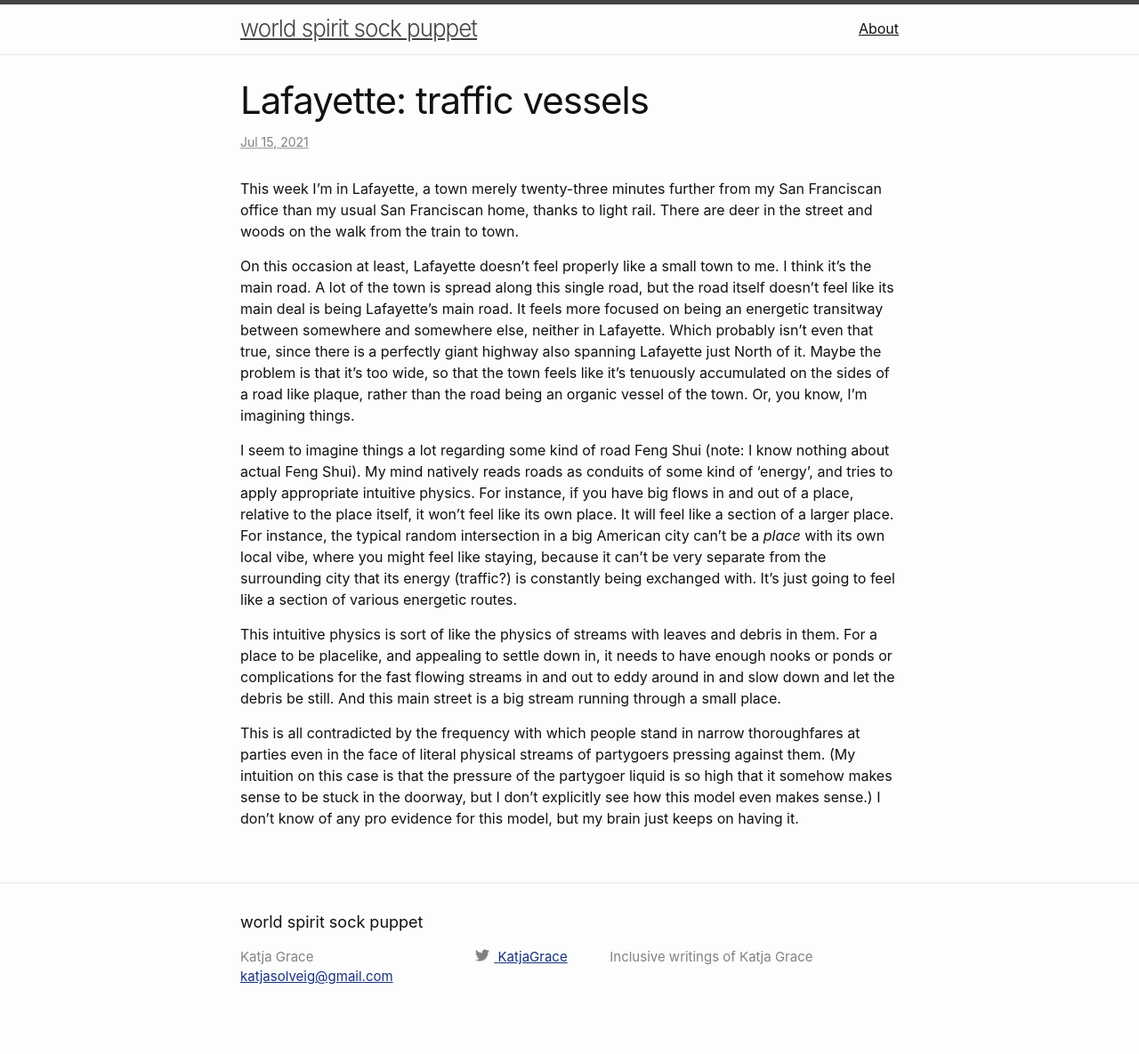
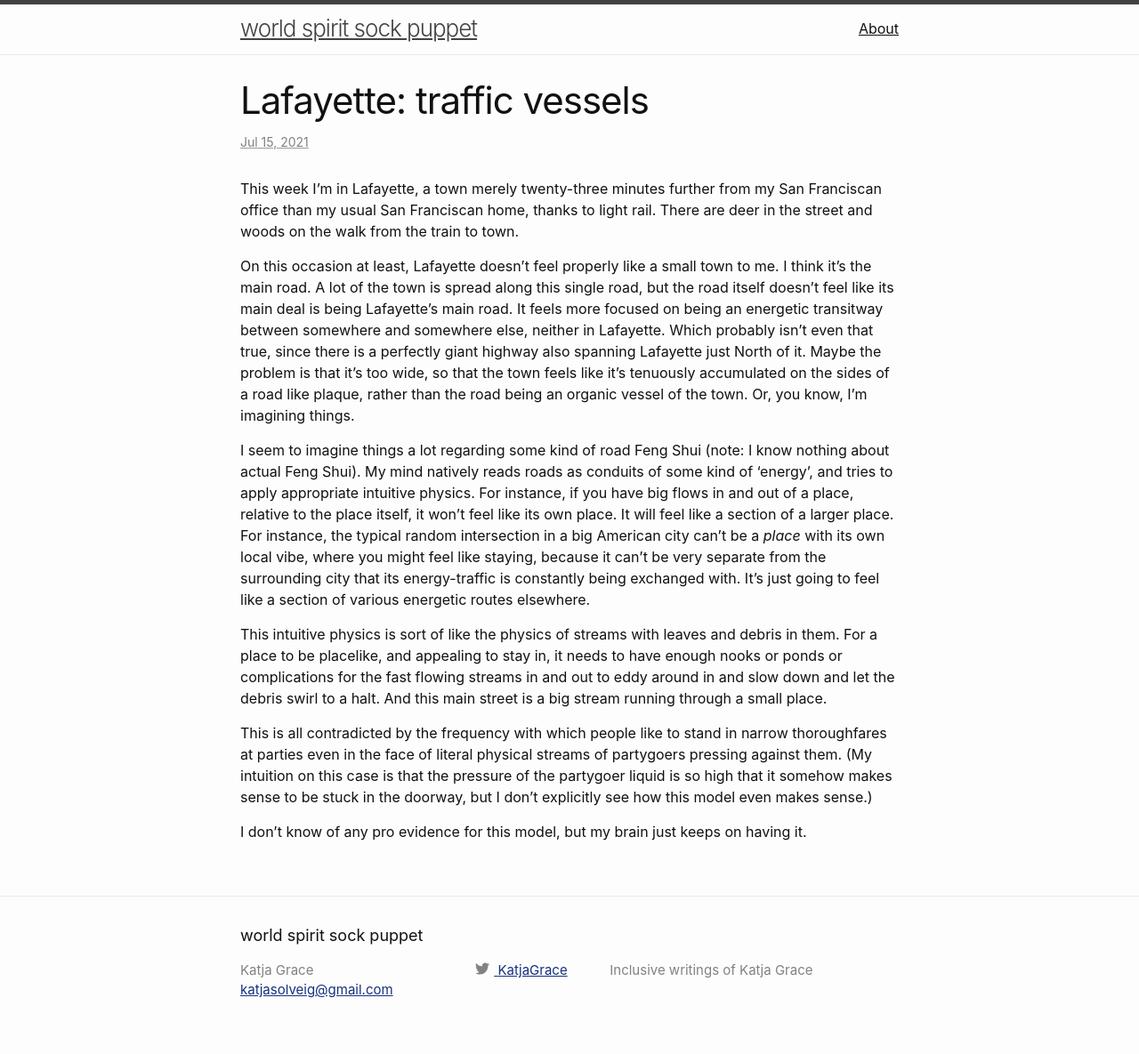
Before and after one commit to katjagrace/katjagrace.github.io, a Jekyll site: the page built from _posts/2021-07-14-traffic-vessels.md, in a window 1280 px wide. Shown: the whole page at 89% size. Built offline with Jekyll 4.4.1, drawn with Linux system fonts in a browser that asks for light colours; comment, search, counter and statistics services are not loaded.

Commit message:
lafayette edits

```diff
--- a/_posts/2021-07-14-traffic-vessels.md
+++ b/_posts/2021-07-14-traffic-vessels.md
@@ -11,8 +11,10 @@ This week I'm in Lafayette, a town merely twenty-three minutes further from my S
 
 On this occasion at least, Lafayette doesn't feel properly like a small town to me. I think it's the main road. A lot of the town is spread along this single road, but the road itself doesn't feel like its main deal is being Lafayette's main road. It feels more focused on being an energetic transitway between somewhere and somewhere else, neither in Lafayette. Which probably isn't even that true, since there is a perfectly giant highway also spanning Lafayette just North of it. Maybe the problem is that it's too wide, so that the town feels like it's tenuously accumulated on the sides of a road like plaque, rather than the road being an organic vessel of the town. Or, you know, I'm imagining things.<!--ex-->
 
- I seem to imagine things a lot regarding some kind of road Feng Shui (note: I know nothing about actual Feng Shui). My mind natively reads roads as conduits of some kind of 'energy', and tries to apply appropriate intuitive physics. For instance, if you have big flows in and out of a place, relative to the place itself, it won't feel like its own place. It will feel like a section of a larger place. For instance, the typical random intersection in a big American city can't be a *place* with its own local vibe, where you might feel like staying, because it can't be very separate from the surrounding city that its energy (traffic?) is constantly being exchanged with. It's just going to feel like a section of various energetic routes.
+ I seem to imagine things a lot regarding some kind of road Feng Shui (note: I know nothing about actual Feng Shui). My mind natively reads roads as conduits of some kind of 'energy', and tries to apply appropriate intuitive physics. For instance, if you have big flows in and out of a place, relative to the place itself, it won't feel like its own place. It will feel like a section of a larger place. For instance, the typical random intersection in a big American city can't be a *place* with its own local vibe, where you might feel like staying, because it can't be very separate from the surrounding city that its energy-traffic is constantly being exchanged with. It's just going to feel like a section of various energetic routes elsewhere.
 
- This intuitive physics is sort of like the physics of streams with leaves and debris in them. For a place to be placelike, and appealing to settle down in, it needs to have enough nooks or ponds or complications for the fast flowing streams in and out to eddy around in and slow down and let the debris be still. And this main street is a big stream running through a small place.
+ This intuitive physics is sort of like the physics of streams with leaves and debris in them. For a place to be placelike, and appealing to stay in, it needs to have enough nooks or ponds or complications for the fast flowing streams in and out to eddy around in and slow down and let the debris swirl to a halt. And this main street is a big stream running through a small place.
 
- This is all contradicted by the frequency with which people stand in narrow thoroughfares at parties even in the face of literal physical streams of partygoers pressing against them. (My intuition on this case is that the pressure of the partygoer liquid is so high that it somehow makes sense to be stuck in the doorway, but I don't explicitly see how this model even makes sense.) I don't know of any pro evidence for this model, but my brain just keeps on having it.
+ This is all contradicted by the frequency with which people like to stand in narrow thoroughfares at parties even in the face of literal physical streams of partygoers pressing against them. (My intuition on this case is that the pressure of the partygoer liquid is so high that it somehow makes sense to be stuck in the doorway, but I don't explicitly see how this model even makes sense.)
+
+ I don't know of any pro evidence for this model, but my brain just keeps on having it.
```
